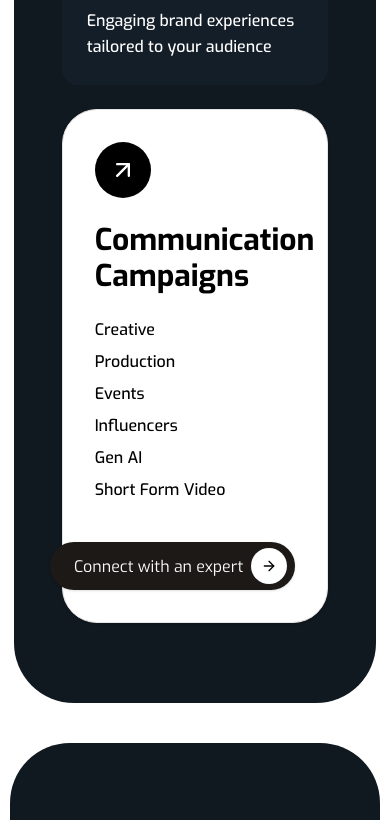
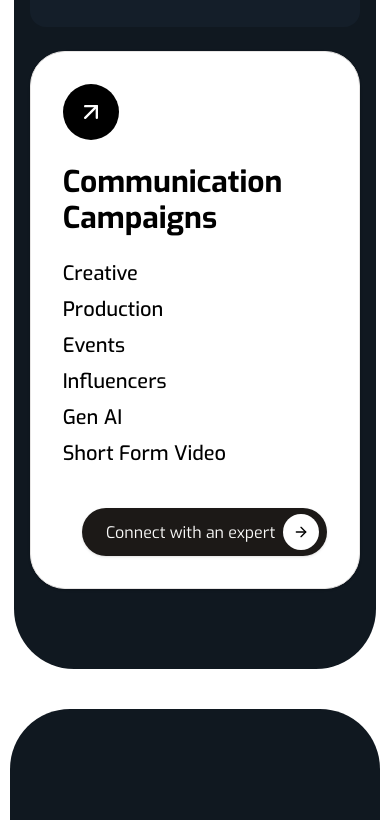
Before and after one commit to developers-xntric/LPS-Brands, a Next.js app: page / in a window 390 px wide. Shown: the part 2743-3563 px from the top of the page. Built offline with nearby package versions, Linux system fonts and the light colour scheme; a web font is replaced by a local one.

Commit message:
Work Tabs|

```diff
--- a/src/components/home/work-tabs.tsx
+++ b/src/components/home/work-tabs.tsx
@@ -27,7 +27,7 @@ export default function WorkTabs() {
     const [activeTab, setActiveTab] = useState<keyof typeof tabData>("communications")
 
     return (
-        <div className="mx-auto px-8">
+        <div className="mx-auto xl:px-8">
             {/* Header */}
             <div className="flex flex-col lg:flex-row lg:justify-between lg:items-center mb-16 items-start gap-10 lg:gap-0">
                 <div className="max-w-3xl">
@@ -100,12 +100,12 @@ export default function WorkTabs() {
                             </div>
 
                             {/* Dynamic Title */}
-                            <h2 className="text-3xl md:text-5xl font-bold whitespace-pre-line">{tabData[activeTab].title}</h2>
+                            <h2 className="text-3xl md:text-5xl lg:text-4xl xl:text-5xl font-bold whitespace-pre-line">{tabData[activeTab].title}</h2>
 
                             {/* Dynamic Services List */}
                             <div className="space-y-2">
                                 {tabData[activeTab].services.map((service, index) => (
-                                    <div key={index} className="text-black font-normal">
+                                    <div key={index} className="text-black font-normal text-xl">
                                         {service}
                                     </div>
                                 ))}
```
